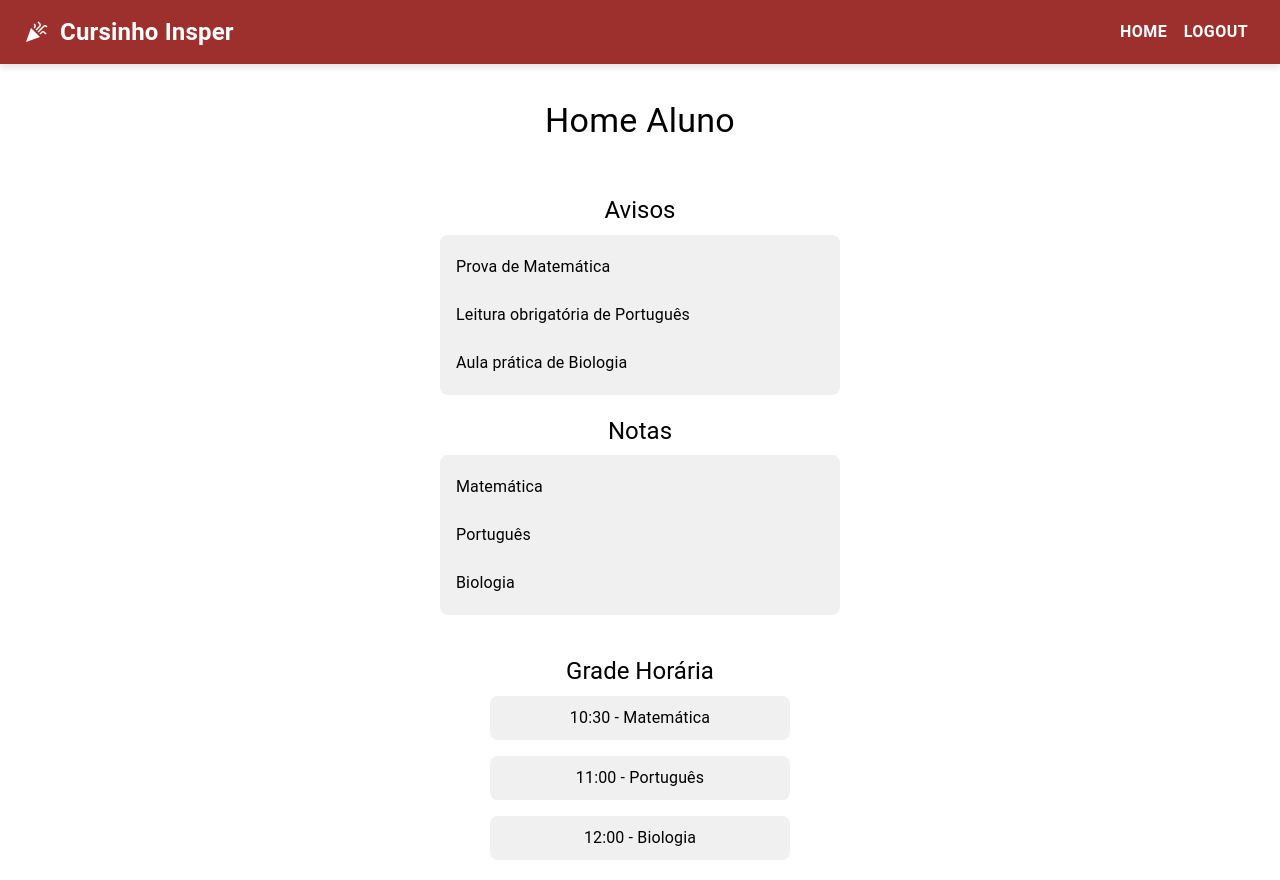
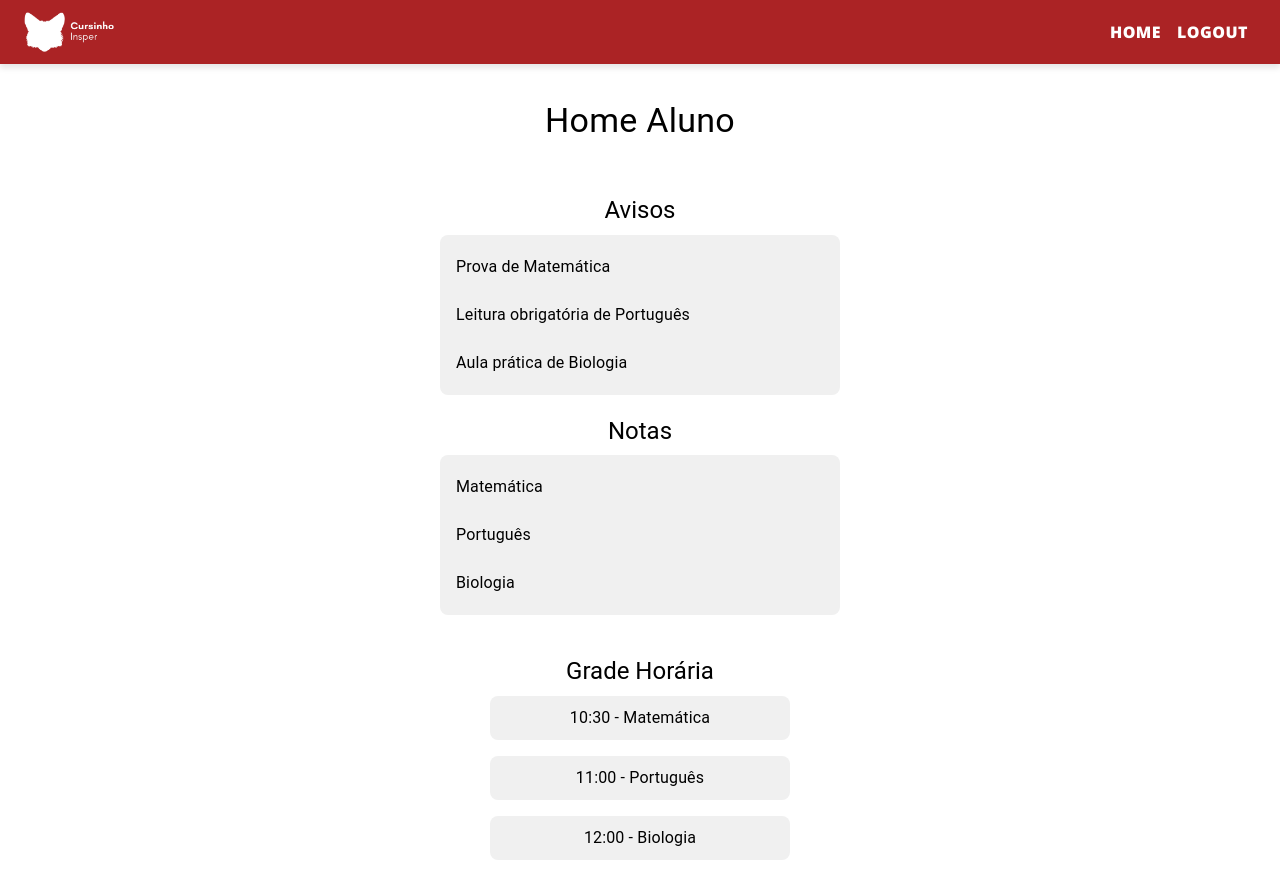
Before and after one commit to guikaidei/front-jr, a React (Vite) app: page /home-aluno in a window 1280 px wide. Built offline with nearby package versions, Linux system fonts and the light colour scheme.

Commit message:
cores e logo arrumadas

```diff
--- a/src/common/Navbar.jsx
+++ b/src/common/Navbar.jsx
@@ -6,16 +6,19 @@ import MenuIcon from '@mui/icons-material/Menu';
 import { styled } from '@mui/material/styles';
 
 const StyledAppBar = styled(AppBar)({
-    background: 'rgba(157, 48, 44, 1)', // Cor de fundo
+    background: '#ab2325', // Cor de fundo
     boxShadow: '0px 4px 6px rgba(0, 0, 0, 0.1)', // Pequena sombra
     position: 'fixed', // Mantém a barra no topo da tela
     zIndex: 1100, // Garante que a AppBar fique acima de outros elementos
 });
 
 const StyledButton = styled(Button)({
+    fontFamily: 'Open Sans', // Fonte
     fontWeight: 'bold', // Negrito
     fontSize: '16px', // Tamanho da fonte
 });
+
+const logo = 'assets/logo_navbar_transparent.png';
 
 export function NavBar() {
     const navigate = useNavigate();
@@ -51,11 +54,9 @@ export function NavBar() {
                     sx={{display: { xs: 'none', md: 'flex' }}}
                     onClick={() => navigate('/')}
                 >
-                    <CelebrationIcon sx={{ color: 'white' }} />
+                    <img src={logo} alt='Logo' style={{ height: '40px', display: { xs: 'flex', md: 'none' } }} />
                 </IconButton>
-                <Typography variant='h6' component='div' sx={{ flexGrow: 1, display: { xs: 'none', md: 'flex' }, fontWeight: 'bold', fontSize: '24px' }}>
-                    Cursinho Insper
-                </Typography>
+
 
                 {/* Botões em telas maiores */}
                 <Box sx={{ display: { xs: 'none', md: 'flex' } }}>
@@ -89,11 +90,8 @@ export function NavBar() {
                     sx={{ display: { xs: 'flex', md: 'none' } }}
                     onClick={() => navigate('/')}
                 >
-                    <CelebrationIcon sx={{ color: 'white' }} />
+                    <img src={logo} alt='Logo' style={{ height: '40px', display: { xs: 'flex', md: 'none' } }} />
                 </IconButton>
-                <Typography variant='h6' component='div' sx={{ flexGrow: 1, display: { xs: 'flex', md: 'none' }, fontWeight: 'bold', fontSize: '24px' }}>
-                    Cursinho Insper
-                </Typography>
             </Toolbar>
         </StyledAppBar>
     );
```
Also changed, not shown: public/assets/logo_navbar.png (added), public/assets/logo_navbar_transparent.png (added).
